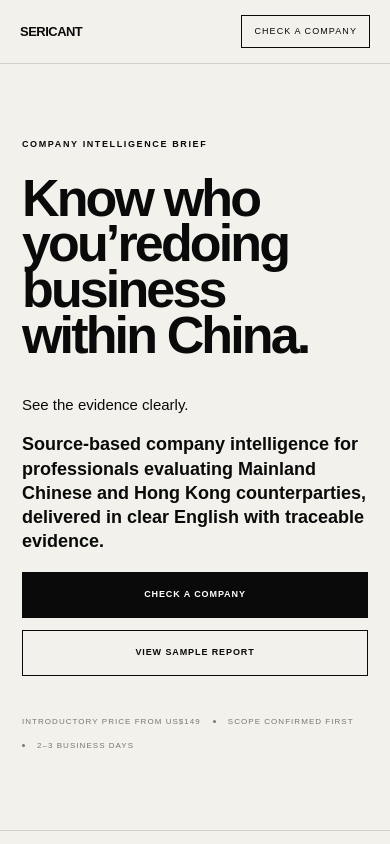
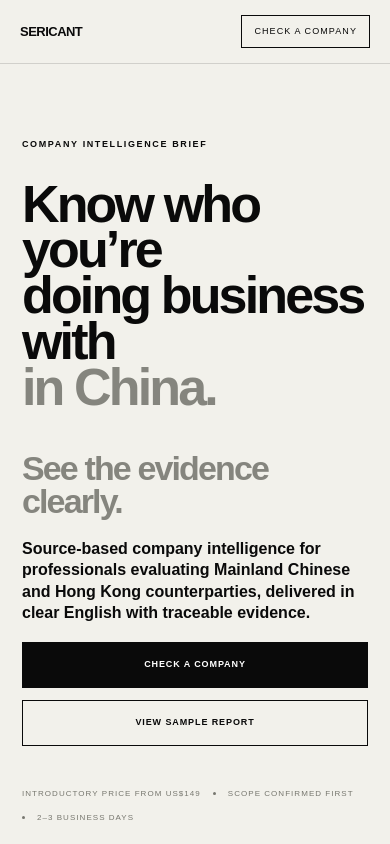
Before and after one commit to lingoescn-droid/sericant-website, a Next.js app: page /due-diligence in a window 390 px wide. Shown: the top 844 px of the page. Built offline with nearby package versions, Linux system fonts and the light colour scheme.

Commit message:
Add responsive two-column hero styling

```diff
--- a/app/globals.css
+++ b/app/globals.css
@@ -274,6 +274,59 @@ p {
   height: 3px;
   border-radius: 50%;
   background: var(--muted);
+}
+
+.serviceHero {
+  min-height: calc(100vh - 76px);
+}
+
+.serviceHero .eyebrow {
+  margin-bottom: 48px;
+}
+
+.serviceHeroLayout {
+  display: grid;
+  grid-template-columns: minmax(0, 2fr) minmax(300px, 0.65fr);
+  gap: clamp(56px, 5vw, 88px);
+  align-items: end;
+}
+
+.serviceHero h1 {
+  max-width: none;
+  margin: 0;
+  font-size: clamp(68px, 6.2vw, 100px);
+  line-height: 0.88;
+}
+
+.serviceHero h1 span {
+  display: block;
+}
+
+.serviceHero h1 span:last-child {
+  color: #85857e;
+}
+
+.serviceHeroAside {
+  padding-bottom: 5px;
+}
+
+.serviceHeroStatement {
+  max-width: 460px;
+  margin-bottom: 24px;
+  font-size: clamp(34px, 3.2vw, 54px);
+  font-weight: 800;
+  letter-spacing: -0.055em;
+  line-height: 0.96;
+  color: #85857e;
+}
+
+.serviceHero .heroText {
+  max-width: 510px;
+  font-size: clamp(16px, 1.3vw, 20px);
+}
+
+.serviceHero .heroMeta {
+  margin-top: 42px;
 }
 
 .compactHero {
@@ -903,6 +956,15 @@ footer > div:last-child {
     min-height: 650px;
   }
 
+  .serviceHeroLayout {
+    grid-template-columns: minmax(0, 1.3fr) minmax(280px, 0.7fr);
+    gap: 44px;
+  }
+
+  .serviceHero h1 {
+    font-size: clamp(52px, 5.4vw, 64px);
+  }
+
   #product .workflowGrid {
     grid-template-columns: repeat(2, minmax(0, 1fr));
   }
@@ -957,6 +1019,25 @@ footer > div:last-child {
     min-height: auto;
     padding-top: 74px;
     padding-bottom: 78px;
+  }
+
+  .serviceHero .eyebrow {
+    margin-bottom: 30px;
+  }
+
+  .serviceHeroLayout {
+    grid-template-columns: 1fr;
+    gap: 42px;
+  }
+
+  .serviceHero h1 {
+    font-size: clamp(50px, 14.5vw, 74px);
+    line-height: 0.9;
+  }
+
+  .serviceHeroStatement {
+    margin-bottom: 20px;
+    font-size: 34px;
   }
 
   .eyebrow {
```
